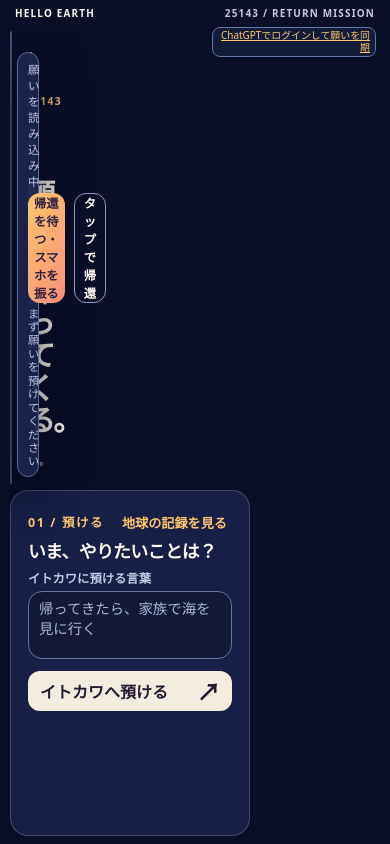
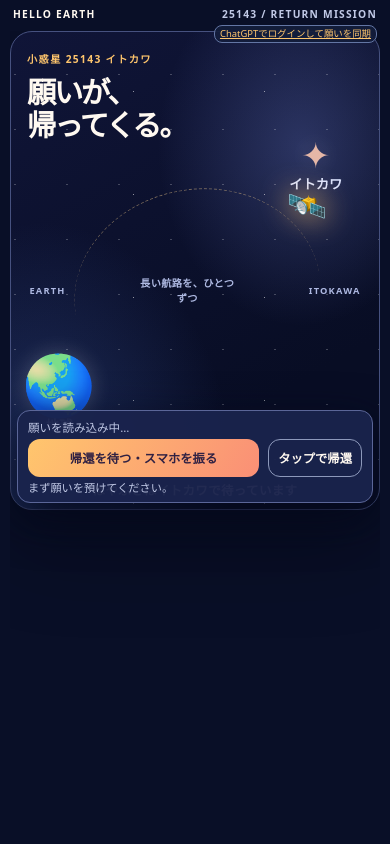
Before and after one commit to mai-san447/hello-earth-25143, a Next.js app: page / in a window 390 px wide. Built offline with nearby package versions, Linux system fonts and the light colour scheme.

Commit message:
Make the experience a fixed three-step screen

```diff
--- a/public/style.css
+++ b/public/style.css
@@ -83,3 +83,63 @@
   .mission-copy h1{font-size:clamp(1.6rem,7.5vw,2.6rem);line-height:1.1}
   .account-bar{bottom:auto;top:27px;right:14px;max-width:42%;font-size:.62rem;line-height:1.2;background:#141d3bee}
 }
+/* One fixed scene above one changing operation panel. */
+.app{width:min(100%,600px);max-width:none;height:100dvh;min-height:0;display:flex;flex-direction:column;overflow:hidden;padding:10px 12px max(9px,env(safe-area-inset-bottom))}
+.masthead{flex:0 0 auto;padding:0 3px;font-size:.64rem}
+.layout{display:flex;flex:1;min-height:0;flex-direction:column;align-items:stretch;gap:8px;margin-top:7px;overflow:hidden}
+.mission{flex:1 1 auto;min-height:0;width:100%;position:relative}
+.universe{height:100%;min-height:0;border-radius:22px}
+.mission-copy{top:15px;left:20px;max-width:68%}
+.mission-copy h1{font-size:clamp(1.8rem,5.2vw,2.8rem);line-height:1.13;margin:6px 0}
+.mission-copy p:last-child{display:none}
+.earth{left:3%;bottom:13%;font-size:clamp(4.5rem,13vh,7rem)}
+.asteroid{right:10%;top:19%;font-size:clamp(2rem,6vh,3.5rem)}
+.craft{font-size:clamp(2rem,5vh,2.8rem);top:30%}
+.universe.returning .craft{top:65%}.universe.departing .craft{top:30%}
+.distance{top:49%}.flight-caption{bottom:12px;font-size:.78rem}
+.desk{flex:0 0 clamp(245px,38dvh,340px);display:block;min-height:0;width:100%;overflow:hidden;padding:0}
+.desk>div{height:100%;margin:0;padding:clamp(12px,2.3dvh,20px);border-radius:19px;overflow:hidden}
+.desk .deposit,.desk .arrival,.desk .log,.desk .mission-control{display:none}
+.desk[data-view="deposit"] .deposit,.desk[data-view="return"] .mission-control,.desk[data-view="arrival"] .arrival:not([hidden]),.desk[data-view="history"] .log{display:block}
+.desk .mission-control{position:relative;left:auto;right:auto;bottom:auto;max-width:none;background:rgba(26,35,77,.96)}
+.desk .mission-control h2{font-size:clamp(1.25rem,4vw,1.7rem);margin:8px 0 15px}
+.desk .mission-control .section-no{margin:0}
+.desk .mission-control #count{font-size:.87rem;margin:0 0 12px;color:var(--muted)}
+.desk .mission-control .return-controls{display:flex;flex-direction:row}
+.desk .mission-control .return-button,.desk .mission-control .tap-button{min-height:50px;font-size:.9rem}
+.desk .mission-control .notice{min-height:2em;margin:12px 0 3px;font-size:.8rem}
+.desk .mission-control .panel-link{display:block;margin-left:auto}
+.desk .deposit h2,.desk .arrival h2{font-size:clamp(1.2rem,4vw,1.65rem);margin:7px 0 10px}
+.desk .deposit label{font-size:.82rem;margin-bottom:6px}
+.desk textarea{height:clamp(55px,11dvh,92px);min-height:0;resize:none;padding:10px;font-size:.95rem}
+.desk .deposit-button{min-height:44px;margin-top:10px}
+.desk .deposit .notice{min-height:0;margin:5px 0 0;font-size:.8rem}
+.desk .arrival h2{max-height:52%;font-size:clamp(.95rem,3.6vw,1.4rem);overflow:hidden}
+.desk .choices button{min-height:45px}
+.desk .log-title .panel-link{display:inline-block}
+.desk footer{display:none}
+.account-bar{top:27px;bottom:auto;right:17px;max-width:45%;font-size:.62rem;line-height:1.25}
+@media(max-width:620px){
+  .app{width:100%;padding:8px 10px max(8px,env(safe-area-inset-bottom))}
+  .layout{margin-top:5px;gap:6px}
+  .mission{flex:1 1 auto;min-height:0}
+  .universe{height:100%;min-height:0}
+  .mission-copy{top:10px;left:17px;max-width:70%}
+  .mission-copy h1{font-size:clamp(1.7rem,7.5vw,2.6rem);line-height:1.12}
+  .earth{font-size:clamp(3.7rem,12vw,5.5rem);bottom:16%}
+  .asteroid{top:22%;font-size:2.2rem}.craft{font-size:2rem;top:33%}
+  .universe.returning .craft{top:65%}.universe.departing .craft{top:33%}
+  .distance{top:51%}.flight-caption{bottom:10px}
+  .desk{flex:0 0 clamp(235px,40dvh,320px);padding:0;overflow:hidden}
+  .desk>div{padding:clamp(10px,2dvh,17px)}
+  .desk .mission-control{position:relative;left:auto;right:auto;bottom:auto;margin:0;max-width:none}
+  .desk .mission-control .return-controls{flex-direction:row}
+  .desk .mission-control .return-button,.desk .mission-control .tap-button{min-height:44px;font-size:.81rem}
+  .desk .mission-control .notice{display:block;font-size:.72rem;margin:8px 0 0}
+  .desk .deposit h2,.desk .arrival h2{font-size:1.2rem;margin:5px 0 8px}
+  .desk textarea{height:clamp(50px,9dvh,75px)}
+  .desk .deposit-button{min-height:42px;margin-top:8px}
+  .desk .choices button{min-height:40px}
+  .account-bar{top:25px;right:13px;bottom:auto;max-width:43%;font-size:.59rem}
+}
+@media(max-height:650px){.desk{flex-basis:235px}.mission-copy h1{font-size:1.7rem}.desk .mission-control h2{margin:3px 0 8px}.desk .mission-control #count{margin-bottom:6px}.desk .mission-control .notice{margin-top:5px}}
```
